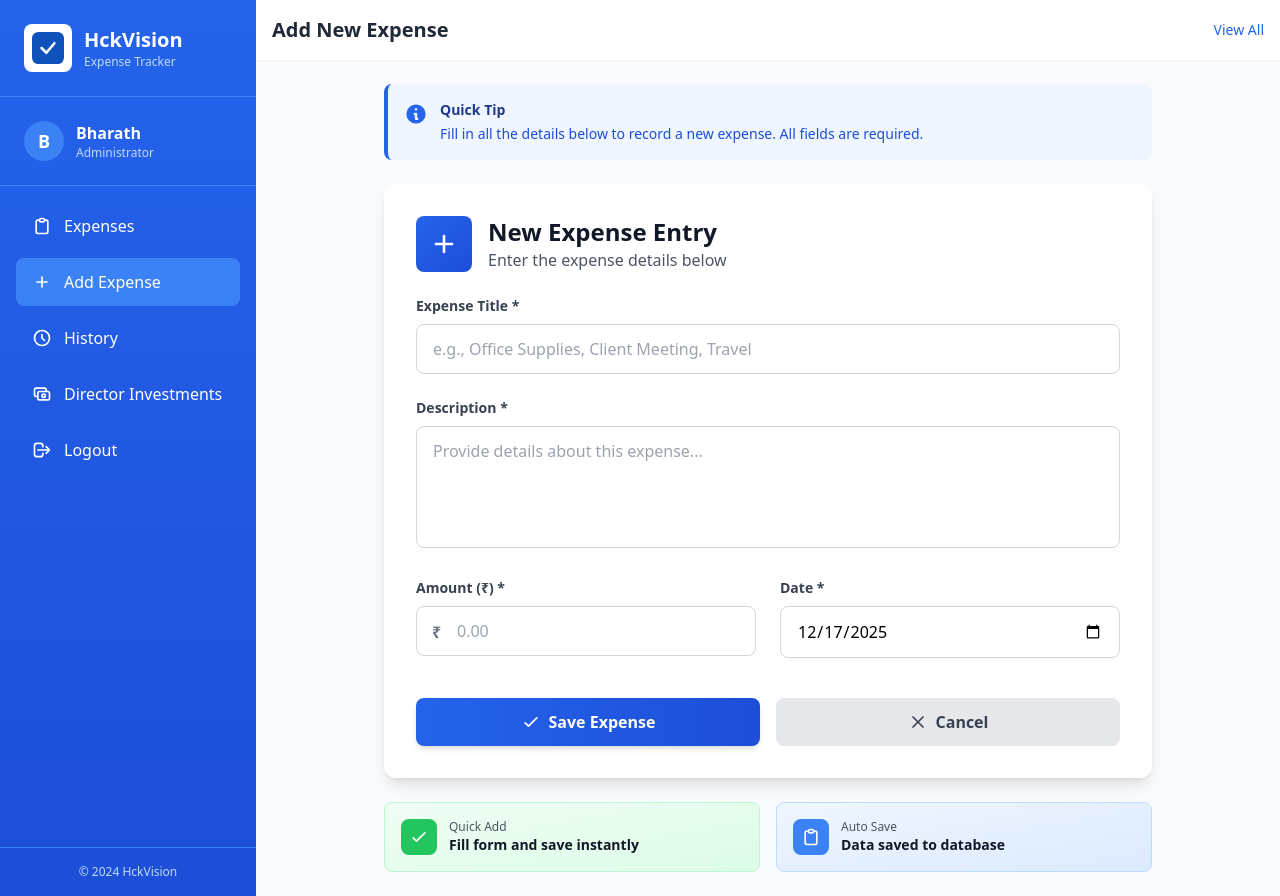
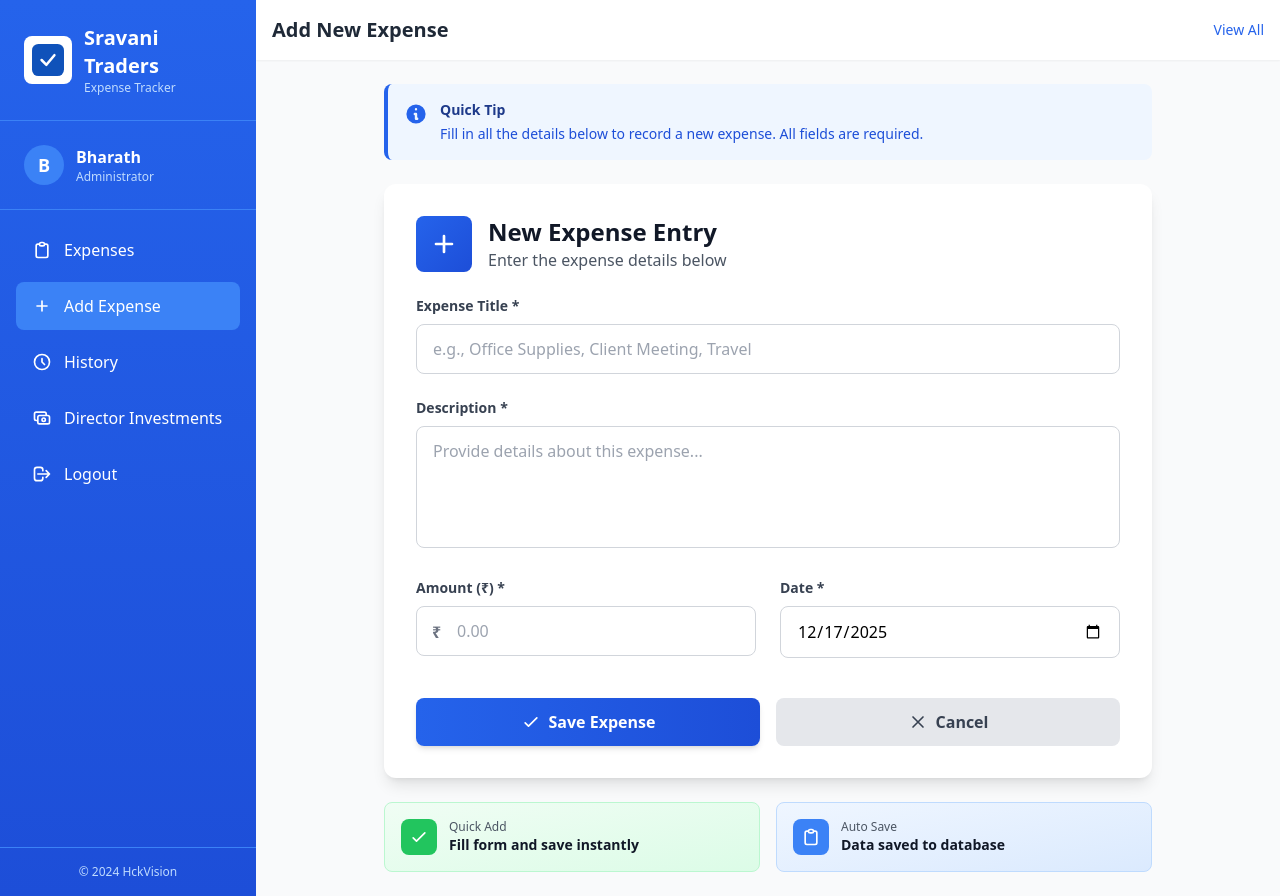
Before and after one commit to MaheshDev-Hck/Expense_Tracker, a Flask app: page /add in a window 1280 px wide. Run offline with Flask 3, Linux system fonts and the light colour scheme; the visitor is signed in with stand-in values (Sample User, id 1); some libraries are stand-ins or nearby versions.

Commit message:
Update add.html

```diff
--- a/templates/add.html
+++ b/templates/add.html
@@ -20,7 +20,7 @@
                             </svg>
                         </div>
                         <div>
-                            <h1 class="text-xl font-bold">HckVision</h1>
+                            <h1 class="text-xl font-bold">Sravani Traders</h1>
                             <p class="text-xs text-blue-200">Expense Tracker</p>
                         </div>
                     </div>
```
